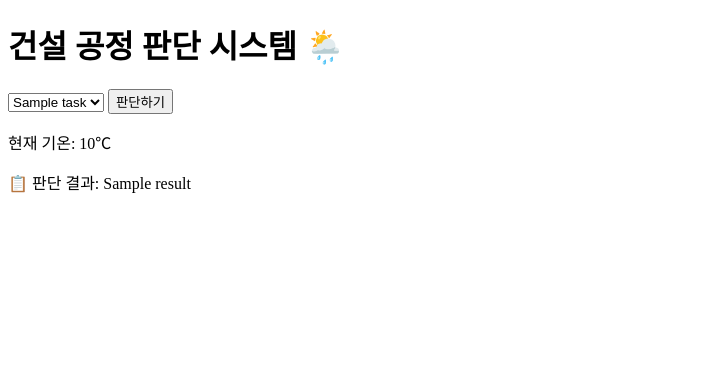
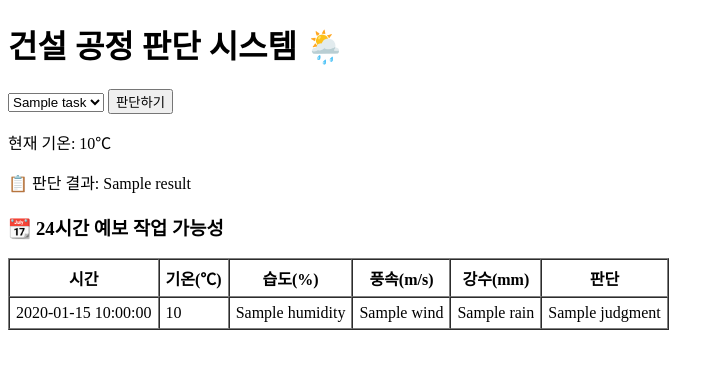
Before and after one commit to MinDongHyeon0202/weather-check, a Flask app: template templates/index.html in a window 1280 px wide. Shown: the top 369 px of the page, without its empty margins (0-724 px from the left). Run offline with Flask 3, Linux system fonts and the light colour scheme; the template is opened without the code that fills it: most values are stand-ins (such as "Sample title", 1, 10 or a date in 2020).

Commit message:
Update index.html

```diff
--- a/templates/index.html
+++ b/templates/index.html
@@ -23,6 +23,30 @@
         {% if result %}
             <p>📋 판단 결과: {{ result }}</p>
         {% endif %}
+        {% if forecast %}
+<h3>📆 24시간 예보 작업 가능성</h3>
+<table border="1" cellpadding="6" cellspacing="0">
+  <tr>
+    <th>시간</th>
+    <th>기온(℃)</th>
+    <th>습도(%)</th>
+    <th>풍속(m/s)</th>
+    <th>강수(mm)</th>
+    <th>판단</th>
+  </tr>
+  {% for f in forecast %}
+  <tr>
+    <td>{{ f.time }}</td>
+    <td>{{ f.temp }}</td>
+    <td>{{ f.humidity }}</td>
+    <td>{{ f.wind }}</td>
+    <td>{{ f.rain }}</td>
+    <td>{{ f.judgment }}</td>
+  </tr>
+  {% endfor %}
+</table>
+{% endif %}
+
     </div>
 </body>
 </html>
```
